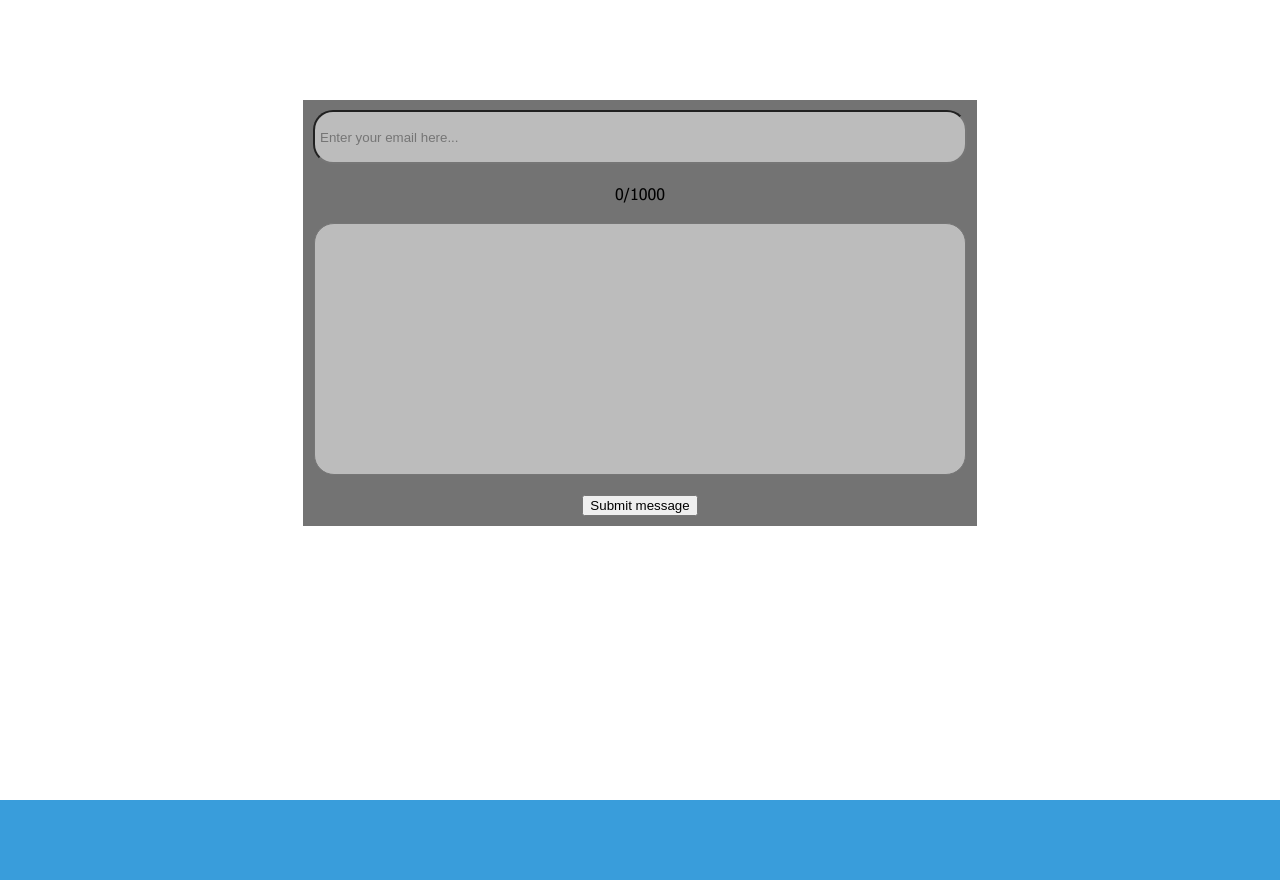
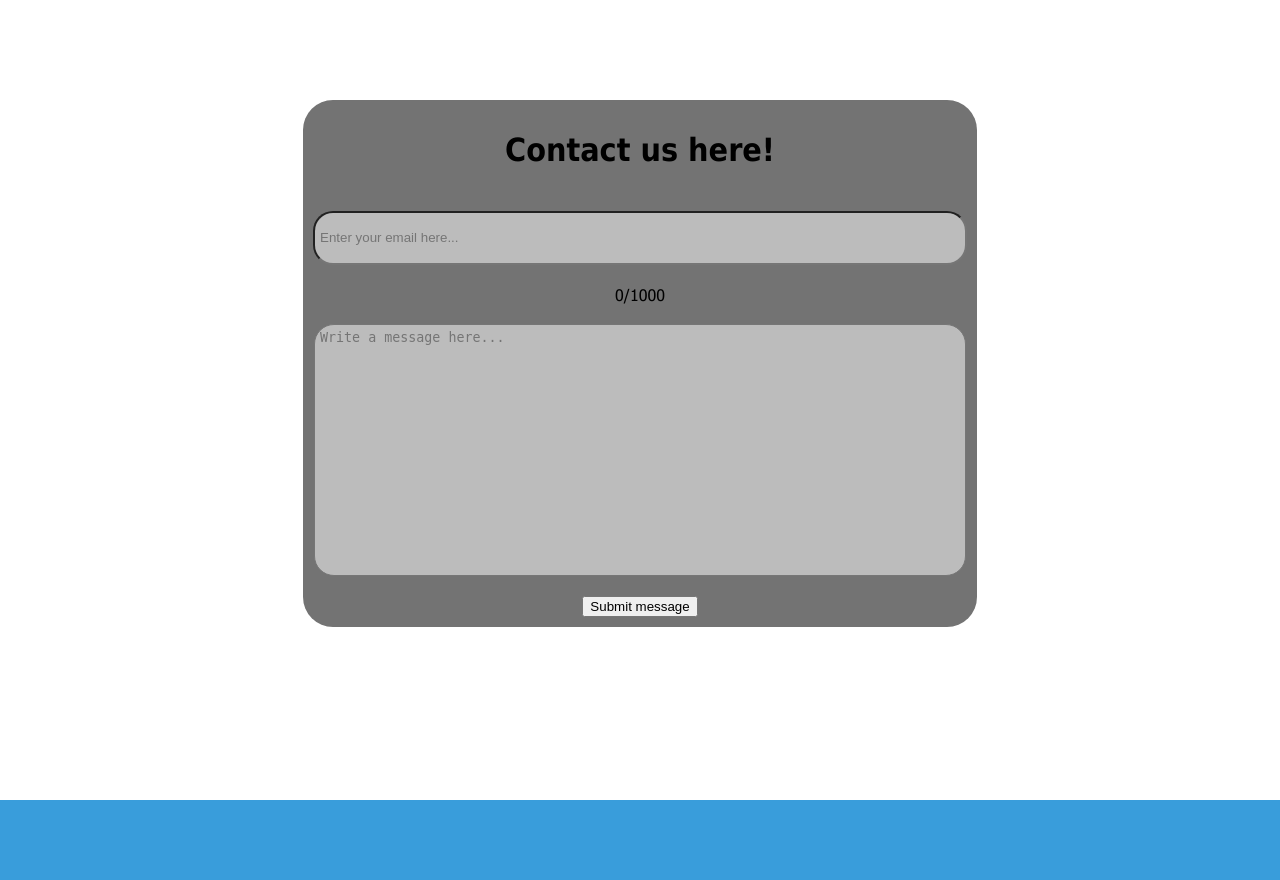
Before and after one commit to Riftaricus/Webapp-2, a PHP site: page /html/contact.php in a window 1280 px wide. Shown: the part 120-1000 px from the top of the page. Run offline with PHP 8.4, Linux system fonts and the light colour scheme.

Commit message:
Improves contact form UI and sets form action
Adds a heading and placeholder text to the contact form for better user guidance, updates the form action to submit to the correct endpoint, and applies rounded corners to the textarea for enhanced visual appeal.

```diff
--- a/html/assets/css/style.css
+++ b/html/assets/css/style.css
@@ -651,4 +651,6 @@ textarea {
   background-color: #737373;
 
   margin-top: 100px;
+
+  border-radius: 30px;
 }
--- a/html/contact.php
+++ b/html/contact.php
@@ -8,12 +8,13 @@
 <body>
     <?php include './assets/php/header.php' ?>
     <main class="flex flexcolumn alignitemscenter">
-        <form action="" method="post" class="flex alignitemscenter flexcolumn contactform">
+        <form action="./assets/php/forms/contact.php" method="post" class="flex alignitemscenter flexcolumn contactform">
+            <h1>Contact us here!</h1>
             <div class="flex alignitemscenter">
                 <input type="email" name="email" id="contactemail" placeholder="Enter your email here...">
             </div>
             <label for="message" id="contactmessagecounter">0/1000</label>
-            <textarea name="message" id="contactmessage" maxlength="1000" oninput="updateCounter()" required></textarea>
+            <textarea name="message" id="contactmessage" maxlength="1000" oninput="updateCounter()" required placeholder="Write a message here..."></textarea>
 
             <button type="submit">Submit message</button>
         </form>
```
Also changed, not shown: html/assets/php/forms/contact.php (added, +7 -0 lines).
